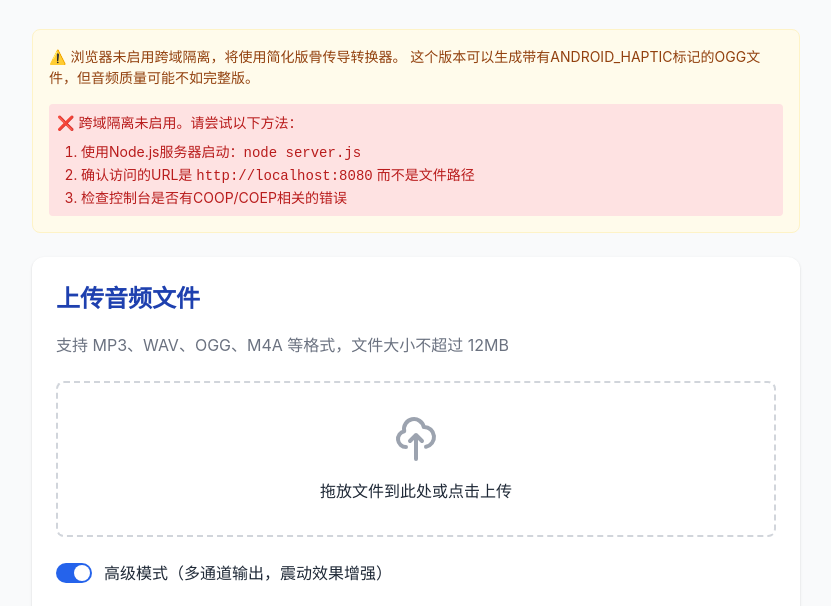
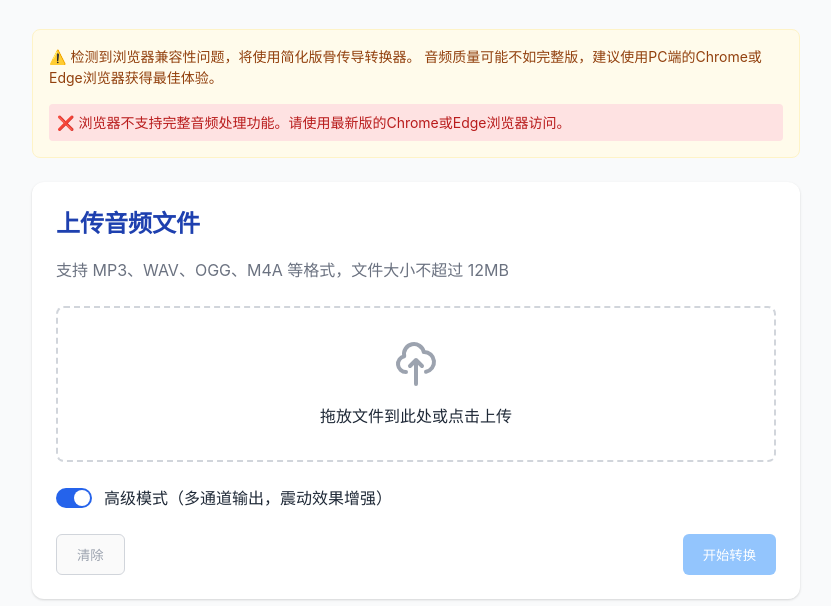
Before and after one commit to czc6666/haptic-music, a plain HTML site: page index.html in a window 1280 px wide. Shown: the part 121-727 px from the top of the page, without its empty margins (224-1055 px from the left). Drawn offline with Linux system fonts and the light colour scheme.

Commit message:
修改错误提示

```diff
--- a/app.js
+++ b/app.js
@@ -17,11 +17,14 @@ const statusText = document.getElementById('status-text');
 const advancedMode = document.getElementById('advanced-mode');
 const browserWarning = document.getElementById('browser-warning');
 
-// 检查跨域隔离状态
+// 检查浏览器兼容性和设备类型
 function checkIsolation() {
+  // 检测是否为移动设备
+  const isMobile = /Android|webOS|iPhone|iPad|iPod|BlackBerry|IEMobile|Opera Mini/i.test(navigator.userAgent);
   const isCrossOriginIsolated = window.crossOriginIsolated;
 
-  if (!isCrossOriginIsolated) {
+  // 如果是移动设备或不支持跨域隔离，则显示警告
+  if (isMobile || !isCrossOriginIsolated) {
     browserWarning.style.display = 'block';
   }
 }
--- a/index.html
+++ b/index.html
@@ -28,21 +28,26 @@
       isolationStatusEl.style.padding = '0.5rem';
       isolationStatusEl.style.borderRadius = '0.25rem';
 
-      if (window.crossOriginIsolated) {
+      // 检测是否为移动设备
+      const isMobile = /Android|webOS|iPhone|iPad|iPod|BlackBerry|IEMobile|Opera Mini/i.test(navigator.userAgent);
+
+      if (!isMobile && window.crossOriginIsolated) {
         isolationStatusEl.style.backgroundColor = '#d1fae5';
         isolationStatusEl.style.color = '#065f46';
-        isolationStatusEl.textContent = '✓ 跨域隔离已启用，可以使用完整版转换器';
+        isolationStatusEl.textContent = '✓ 浏览器兼容性检查通过，可以使用完整版转换器';
+      } else if (isMobile) {
+        warningEl.style.display = 'block';
+        isolationStatusEl.style.backgroundColor = '#fee2e2';
+        isolationStatusEl.style.color = '#b91c1c';
+        isolationStatusEl.innerHTML = `
+          <p>❌ 检测到您正在使用手机浏览器。手机浏览器不支持音频处理，请使用PC端的Chrome或Edge浏览器访问。</p>
+        `;
       } else {
         warningEl.style.display = 'block';
         isolationStatusEl.style.backgroundColor = '#fee2e2';
         isolationStatusEl.style.color = '#b91c1c';
         isolationStatusEl.innerHTML = `
-          <p>❌ 跨域隔离未启用。请尝试以下方法：</p>
-          <ol style="margin-top: 0.5rem; margin-left: 1.5rem;">
-            <li>使用Node.js服务器启动：<code>node server.js</code></li>
-            <li>确认访问的URL是 <code>http://localhost:8080</code> 而不是文件路径</li>
-            <li>检查控制台是否有COOP/COEP相关的错误</li>
-          </ol>
+          <p>❌ 浏览器不支持完整音频处理功能。请使用最新版的Chrome或Edge浏览器访问。</p>
         `;
       }
 
@@ -59,8 +64,8 @@
 
     <div id="browser-warning" class="warning" style="display: none;">
       <p>
-        ⚠️ 浏览器未启用跨域隔离，将使用简化版骨传导转换器。
-        这个版本可以生成带有ANDROID_HAPTIC标记的OGG文件，但音频质量可能不如完整版。
+        ⚠️ 检测到浏览器兼容性问题，将使用简化版骨传导转换器。
+        音频质量可能不如完整版，建议使用PC端的Chrome或Edge浏览器获得最佳体验。
       </p>
     </div>
 
```
